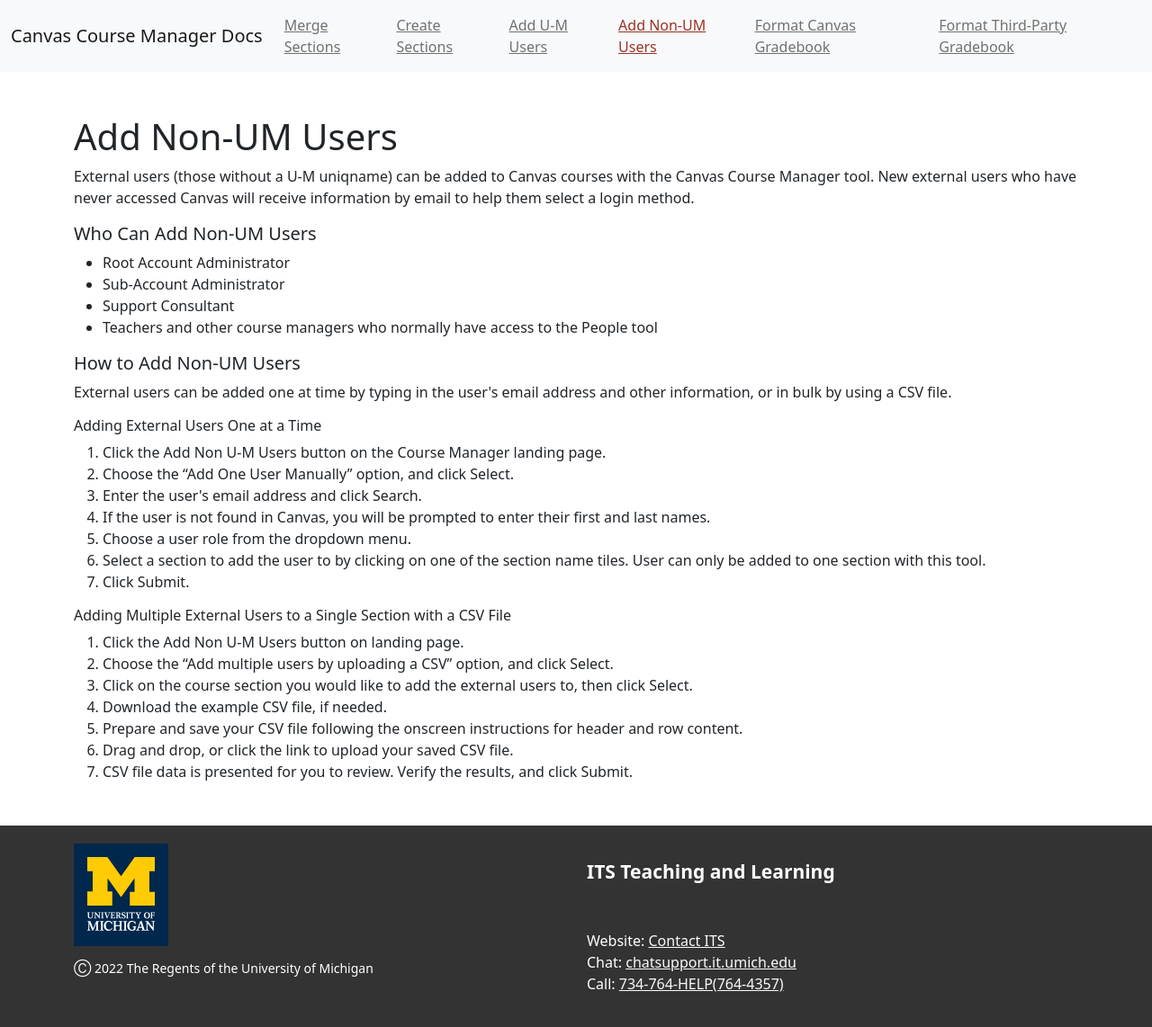
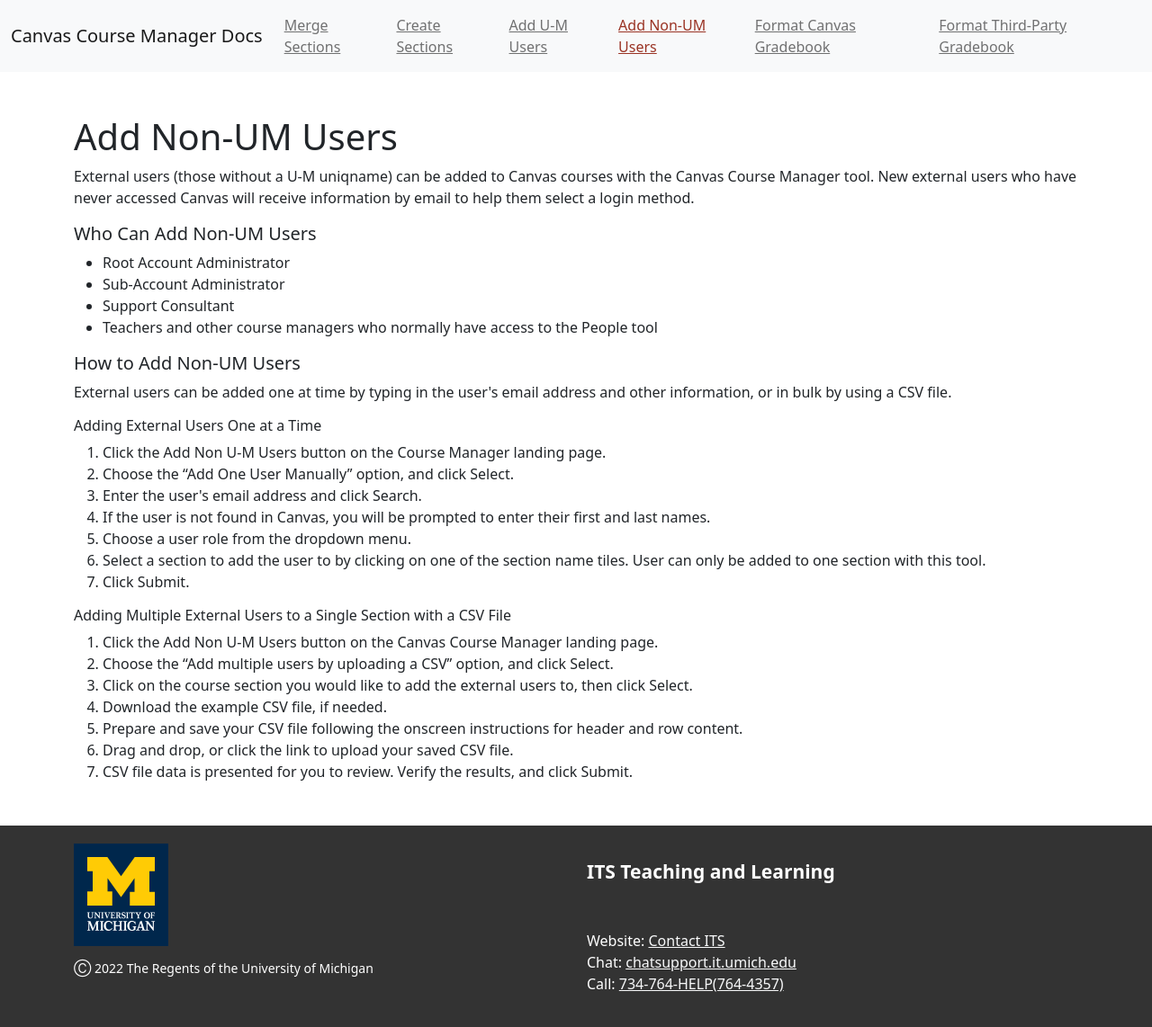
Before and after one commit to tl-its-umich-edu/canvas-course-manager-next, a Jekyll site: the page built from docs/add-non-um-users.html, in a window 1280 px wide. Shown: the whole page at 90% size. Built offline with Jekyll 4.4.1, drawn with Linux system fonts in a browser that asks for light colours.

Commit message:
Update docs/add-non-um-users.html
Co-authored-by: melindakraft <makraft@umich.edu>

```diff
--- a/docs/add-non-um-users.html
+++ b/docs/add-non-um-users.html
@@ -29,7 +29,7 @@
 </ol>
 <h3 class="h6">Adding Multiple External Users to a Single Section with a CSV File</h3>
 <ol>
-  <li>Click the Add Non U-M Users button on landing page.</li>
+  <li>Click the Add Non U-M Users button on the Canvas Course Manager landing page.</li>
   <li>Choose the &#8220;Add multiple users by uploading a CSV&#8221; option, and click Select.</li>
   <li>Click on the course section you would like to add the external users to, then click Select.</li>
   <li>Download the example CSV file, if needed.</li>
```
